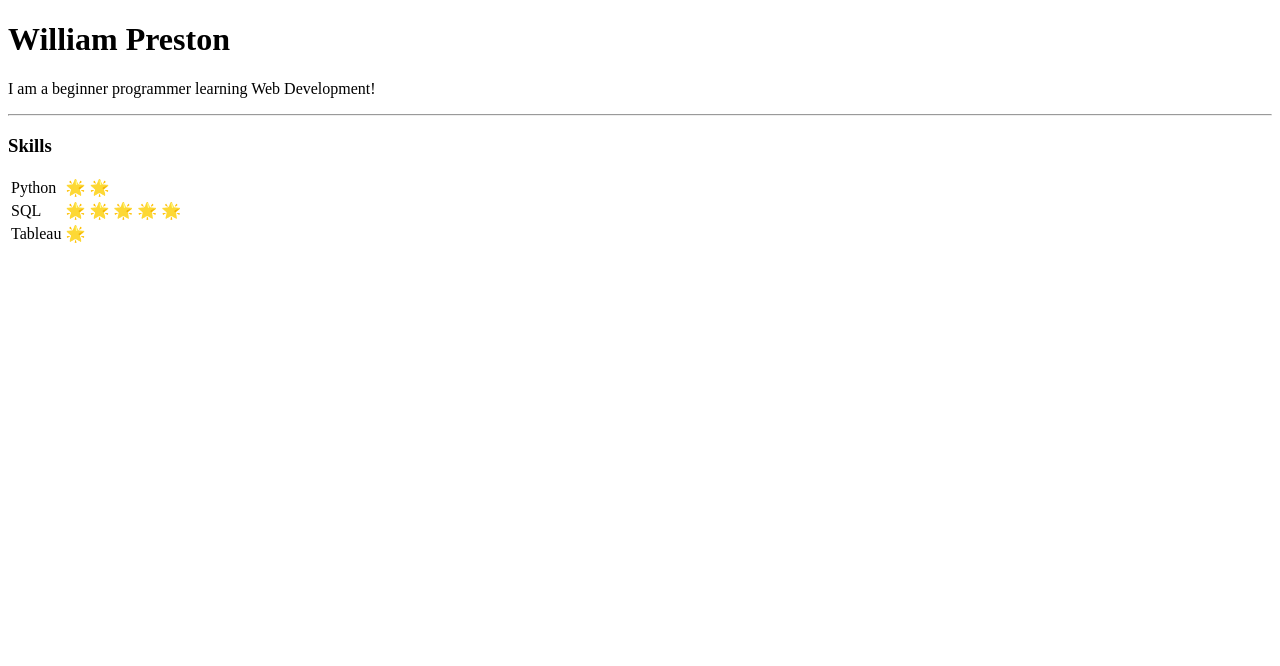
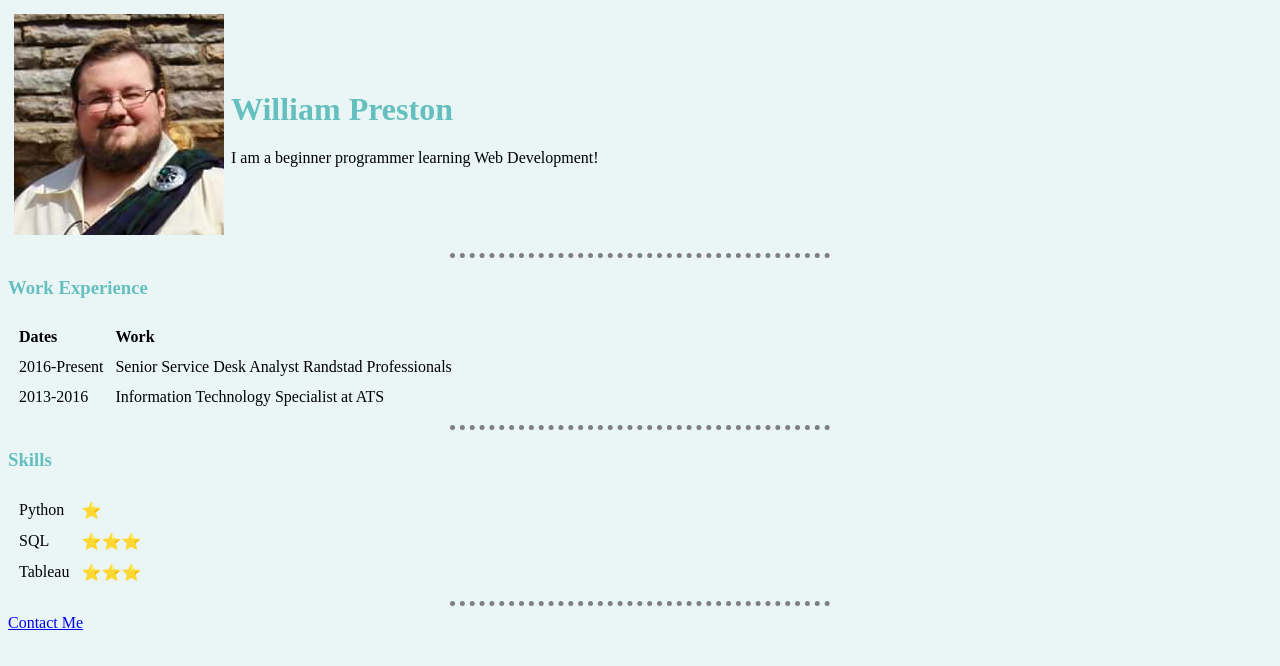
Before and after one commit to WHPDevelopment/cv, a plain HTML site: page index.html in a window 1280 px wide. Drawn offline with Linux system fonts and the light colour scheme.

Commit message:
Added CSS stylesheet and few changes.

```diff
--- /dev/null
+++ b/css/styles.css
@@ -0,0 +1,15 @@
+body{
+  background-color: #EAF6F6;
+}
+h1{
+  color: #66BFBF;
+}
+h3{
+  color: #66BFBF;
+}
+hr{
+  border-style: dotted none none none;
+  border-color: grey;
+  border-width: 5px;
+  width: 30%;
+}
--- a/index.html
+++ b/index.html
@@ -3,26 +3,59 @@
   <head>
     <meta charset="utf-8">
     <title>William's Personal Site</title>
+    <link rel="stylesheet" href="./css/styles.css">
   </head>
-  <body>
-    <h1>William Preston</h1>
-    <p>I am a beginner programmer learning Web Development!</p>
-    <hr>
+
+  <body style="background-color: #EAF6F6;">
+
+    <table cellspacing="5">
+      <tr>
+        <td><img src="images/pic.png" alt="William profile picture"></img></td>
+        <td><h1>William Preston</h1>
+        <p>I am a beginner programmer learning Web Development!</p>
+        </td>
+      </tr>
+    </table>
+
+  <hr>
+
+    <h3>Work Experience</h3>
+      <table cellspacing="10">
+        <thead>
+          <td><strong>Dates</td>
+          <td><strong>Work</td>
+        </thead>
+        <tbody>
+          <tr>
+            <td>2016-Present</td>
+            <td>Senior Service Desk Analyst Randstad Professionals</td>
+          </tr>
+          <tr>
+            <td>2013-2016</td>
+            <td>Information Technology Specialist at ATS</td>
+          </tr>
+        </tbody>
+      </table>
+
+  <hr>
+
     <h3>Skills</h3>
-        <table>
+        <table cellspacing="10">
             <tr>
               <td>Python</td>
-              <td>&#127775 &#127775</td>
+              <td>⭐</td>
             </tr>
             <tr>
               <td>SQL</td>
-              <td>&#127775 &#127775 &#127775 &#127775 &#127775</td>
+              <td>⭐⭐⭐</td>
             </tr>
             <tr>
               <td>Tableau</td>
-              <td>&#127775</td>
+              <td>⭐⭐⭐</td>
             </tr>
         </table>
 
+  <hr>
+  <a href="contact-me.html">Contact Me</a>
   </body>
 </html>
```
Also changed, not shown: contact-me.html (+1 -0 lines), 1 other file.
